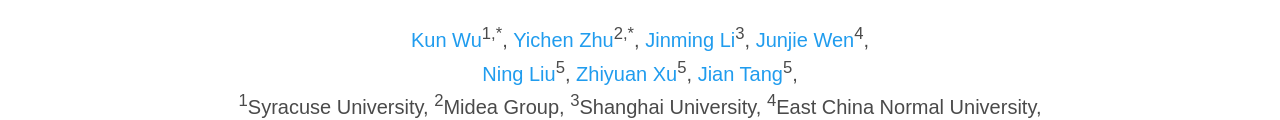
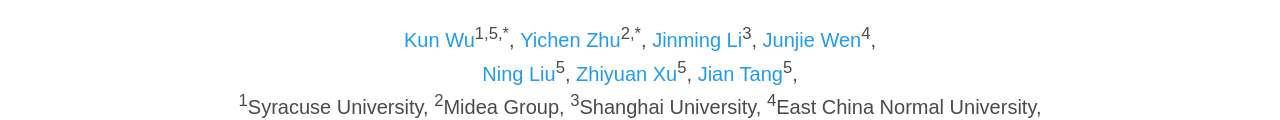
Before and after one commit to discretepolicy/discretepolicy.github.io, a plain HTML site: page index.html in a window 1280 px wide. Shown: the part 213-333 px from the top of the page. Drawn offline with nearby package versions, Linux system fonts and the light colour scheme; some icons are missing; a web font is replaced by a local one.

Commit message:
Update index.html

```diff
--- a/index.html
+++ b/index.html
@@ -50,7 +50,7 @@
           <h1 class="title is-1 publication-title">Discrete Policy: Learning Disentangled Action Space for Multi-Task Robotic Manipulation</h1>
           <div class="is-size-5 publication-authors">
             <span class="author-block">
-              <a>Kun Wu</a><sup>1,*</sup>,</span>
+              <a>Kun Wu</a><sup>1,5,*</sup>,</span>
             <span class="author-block">
               <a>Yichen Zhu</a><sup>2,*</sup>,</span>
             </span>
```
